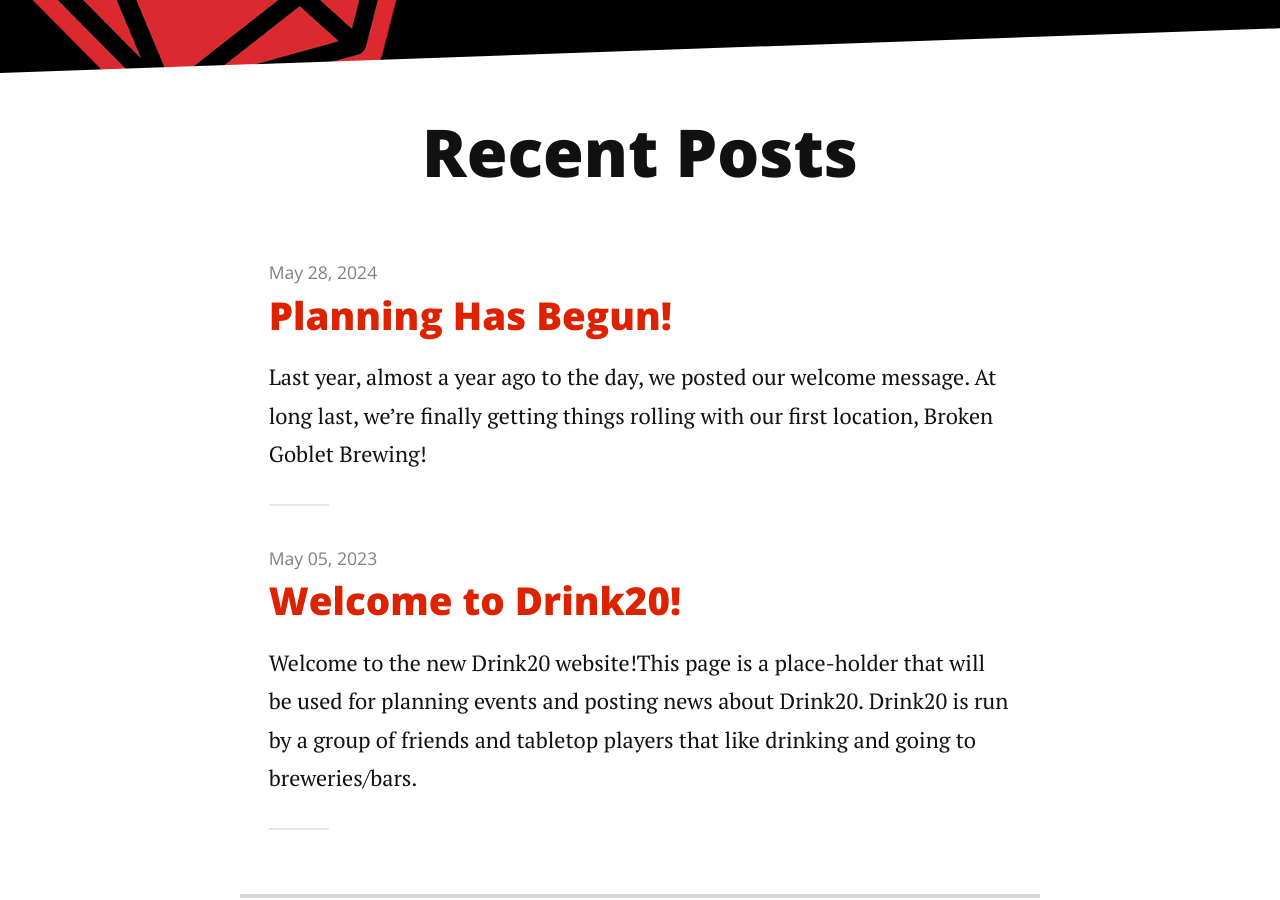
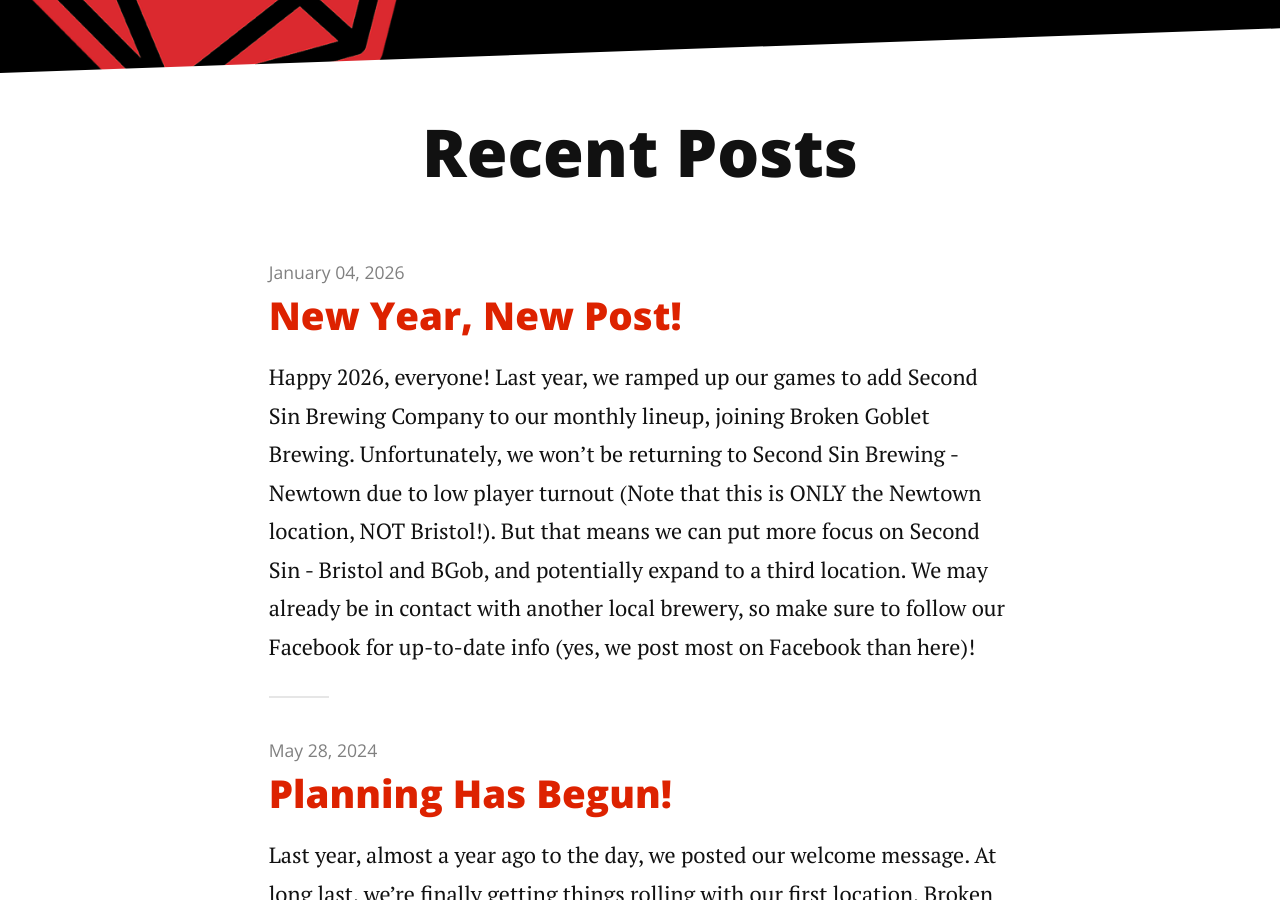
Before and after one commit to jmahlman/drink20.com, a Jekyll site: the page built from index.html, in a window 1280 px wide and 900 px high, scrolled down 245 px. Built offline with Jekyll 4.4.1, drawn with Linux system fonts in a browser that asks for light colours; nearby versions of some CDN libraries; the list of posts is cut into pages by our own code.

Commit message:
adding new year post and update some items to remove Twitter.

```diff
--- a/_config.yml
+++ b/_config.yml
@@ -1,5 +1,6 @@
 title: Drink20 Philly
 description: Take a Drink and Roll Initiative
+# Theme name: Long Haul: https://jekyllthemes.io/theme/long-haul
 
 url: https://drink20.com
 paginate_path: "blog/page:num/"
@@ -29,7 +30,6 @@
       url: /CoC
 
 social:
-    twitter: drink20Philly
     facebook: drink20philly
     email: info@drink20.com
 
--- /dev/null
+++ b/_posts/2026-01-04-new-year-new-post.markdown
@@ -0,0 +1,23 @@
+---
+layout: post
+title: New Year, New Post!
+date: 2026-01-04
+author: John
+image: uploads/posts/2026-01-04-new-year-new-post/2025 Collage.png
+
+---
+Happy 2026, everyone! Last year, we ramped up our games to add Second [Sin Brewing Company](https://www.facebook.com/secondsinbeer) to our monthly lineup, joining [Broken Goblet Brewing](https://www.facebook.com/BrokenGoblet). Unfortunately, we won't be returning to Second Sin Brewing - **Newtown** due to low player turnout (Note that this is **ONLY** the Newtown location, **NOT** Bristol!). But that means we can put more focus on Second Sin - Bristol and BGob, and potentially expand to a third location. We may already be in contact with another local brewery, so make sure to follow [our Facebook](https://www.facebook.com/drink20Philly/) for up-to-date info (yes, we post most on Facebook than here)!
+
+2025 was a great year for games. We averaged about 18-22 players at The Mixing Room at Broken Goblet, we held our first non-D&D game at Second Sin, and we made some awesome friends at each location. We're hoping that 2026 is even better! Our goals are to grow a little and to try some new games at all of our events.
+
+We know D&D is _the_ TTRPG right now, but we have a collection of amazing games that we think you'll love just as much, and maybe you’ll your new favorite. So, don't be surprised if 2026 brings games like Monster of the Week or Daggerheart to our regular events. Make a resolution to try something new, you may be surprised how much you like these systems!
+
+Lastly, we've been asked if we’ll run non-TTRPG games. While we don’t have any board/card game nights planned, we’re open to the idea. Our specialty is TTRPGs, but we know that's not everyone's favorite flavor, and we try to be welcoming to all members of the analog gaming community.
+
+Thank you to our players for showing up with creativity and energizarme, and thank you to the breweries for allowing us to run our games at your locations. You all rock! Please share this, tell your friends, and bring someone new to the next event!
+
+Happy 2026!
+
+Cheers,
+<p class="intro"><span class="dropcap">J</span>ohn</p>
+<br>
```
Also changed, not shown: about.md (+1 -1 lines), 2 other files.
